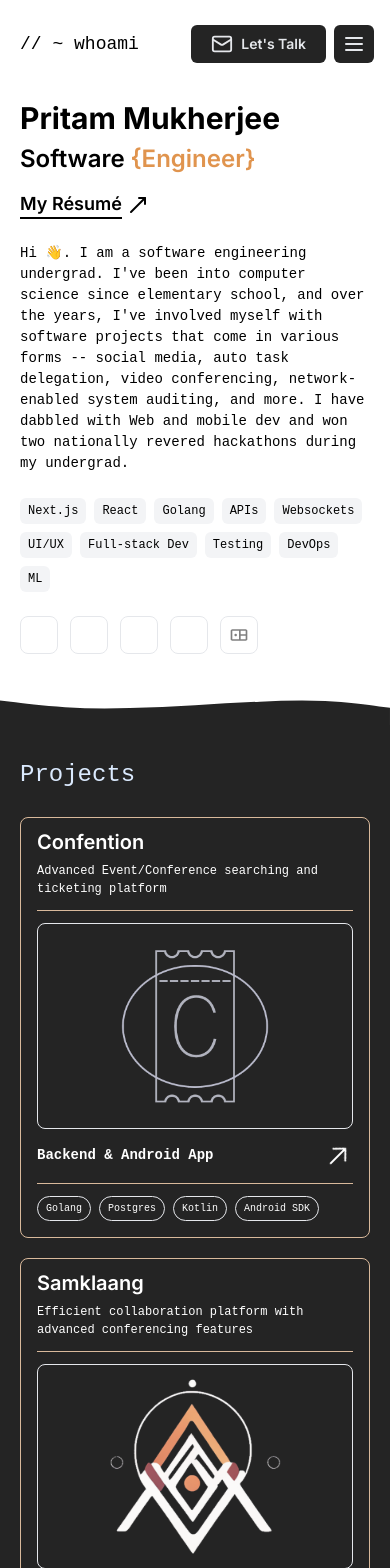
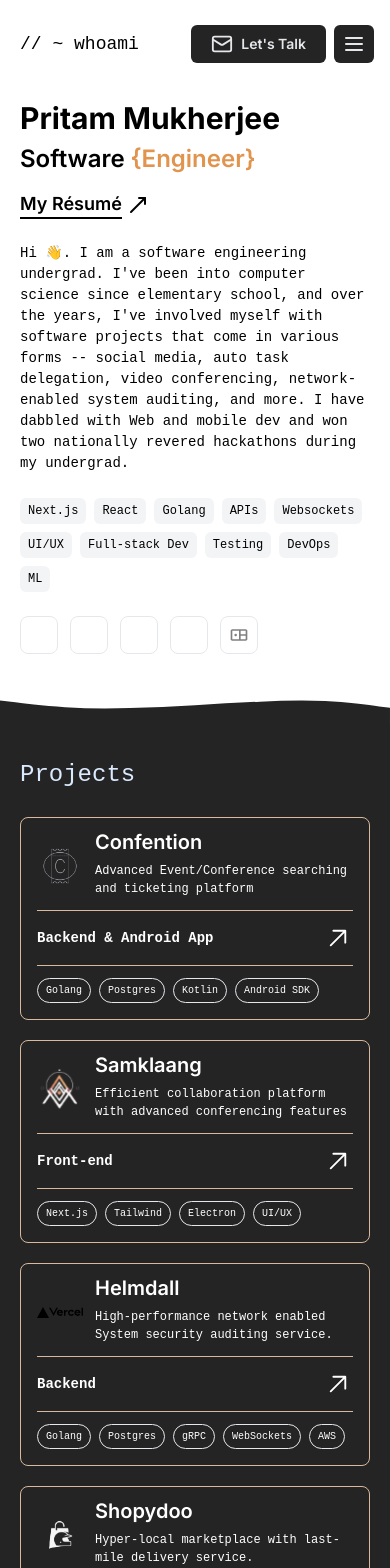
Before and after one commit to magnumxpm/portfolio, a Next.js app: page / in a window 390 px wide. Shown: the top 1568 px of the page. Built offline with nearby package versions, Linux system fonts and the light colour scheme; some icons are missing.

Commit message:
Changed image position for mobile view -> Projects

```diff
--- a/src/components/ProjectCard.tsx
+++ b/src/components/ProjectCard.tsx
@@ -20,14 +20,25 @@ export default function ProjectCard({
 }) {
 	return (
 		<div className="flex flex-col gap-3 sm:gap-4 p-4 sm:p-5 border border-theme rounded-lg group hover:scale-105 transition-all duration-500">
+			<div className="flex gap-3">
+				<Image
+					src={imageSrc}
+					alt={`${title} image`}
+					width={46}
+					height={30}
+					className="aspect-[1.54] sm:hidden group-hover:scale-125 transition-all duration-500 object-contain"
+				/>
+				<div className="flex flex-col gap-3">
 					<p className="text-md sm:text-lg font-semibold leading-4">
 						{title}
 					</p>
 					<p className="text-sm sm:text-[14px] font-medium font-code">
 						{description}
 					</p>
+				</div>
+			</div>
 			<div className="border-b border-theme"></div>
-			<Link href={url}>
+			<Link href={url} className="hidden sm:block">
 				<Image
 					src={imageSrc}
 					alt={`${title} image`}
```
Lines whose indentation alone changed are shown as unchanged.
